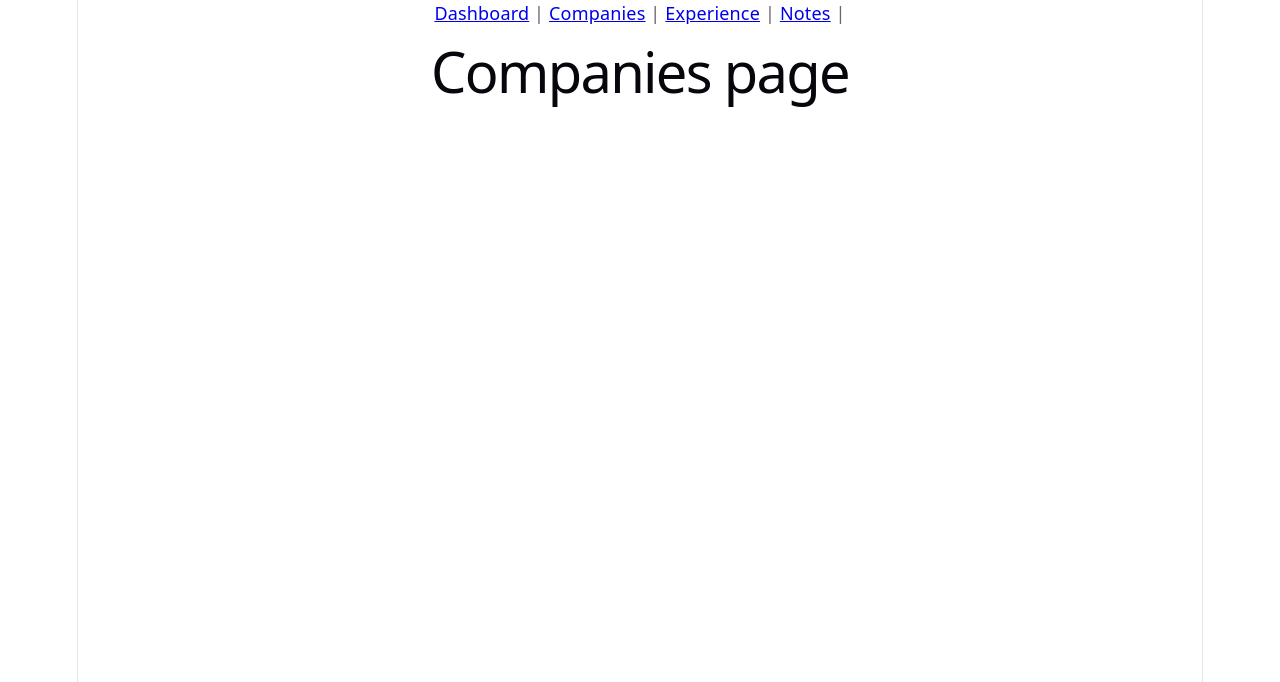
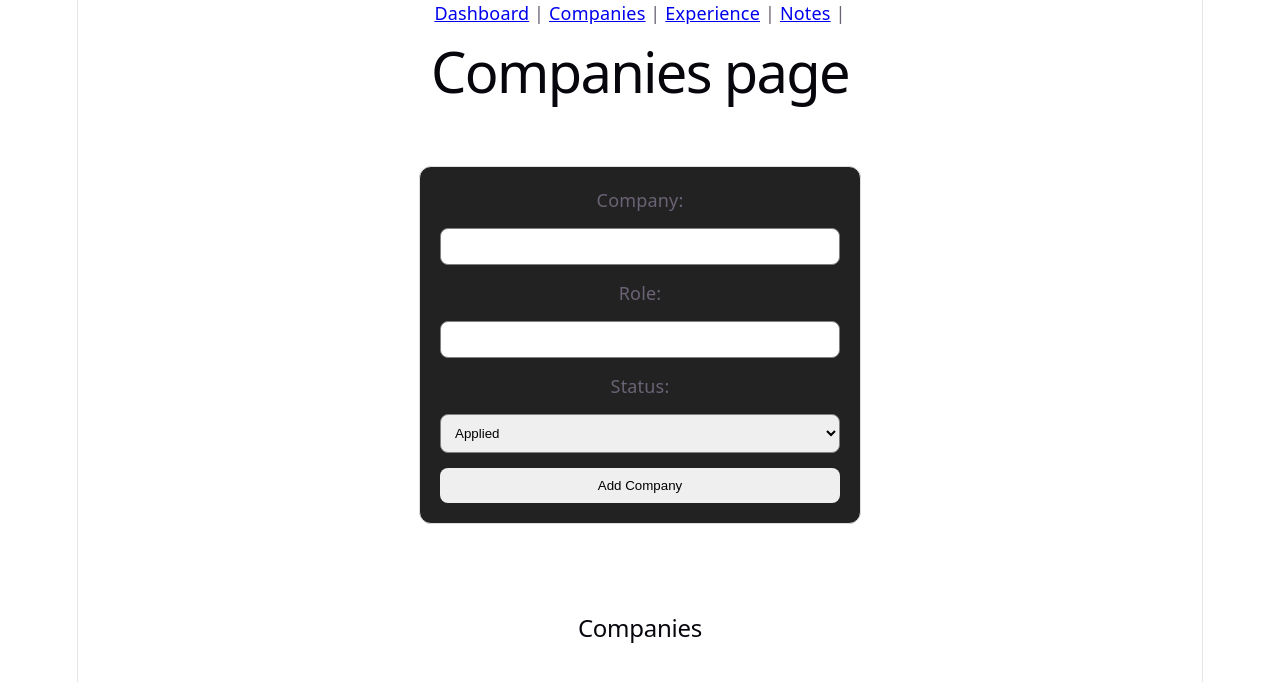
Before and after one commit to manideep-2212/interview-journal, a React app: page /companies in a window 1280 px wide. Shown: the top 682 px of the page. Built offline with nearby package versions, Linux system fonts and the light colour scheme; the HTML template or start-up script is replaced by a standard one.

Commit message:
Created a form in companies page

```diff
--- a/src/pages/Companies.jsx
+++ b/src/pages/Companies.jsx
@@ -1,6 +1,61 @@
+import {useState} from "react";
+import "./companies.css"
 function Companies(){
+    const [company,setCompany] = useState("");
+    const [role,setRole] = useState("");
+    const [status,setStatus] = useState("Applied");
+    const [companies,setCompanies] = useState([]);
+function addCompany(){
+     if (company.trim() === "" || role.trim() === "") {
+        alert("Please fill all fields.");
+        return;
+    }
+    setCompanies(
+        [...companies,{
+            company,
+            role,
+            status
+        }
+    ]);
+    setCompany("");
+    setRole("");
+    setStatus("Applied");
+}
     return(
-        <h1>Companies page</h1>
+        <>
+            <h1>Companies page</h1>
+        <div className="box1">
+            <div className="CompanyForm">
+                <label>Company:</label>
+                <input type="text"
+                value ={company}
+                onChange={(e)=>setCompany(e.target.value)}/>
+                <label>Role:</label>
+                <input type="text"
+                value ={role}
+                onChange={(e)=>setRole(e.target.value)}/>
+                <label>Status:</label>
+                <select value={status}
+                onChange={(e)=>setStatus(e.target.value)}>
+                    <option>Applied</option>
+                    <option>Interview</option>
+                    <option>Rejected</option>
+                    <option>Offer</option>
+                </select>
+                <button onClick={addCompany}>Add Company</button>
+            </div>
+            <div className="companyList">
+                 <h2>Companies</h2>
+                    {companies.map((item,index)=>(
+                        <div key={index} className="companyCard">
+                            <h3>{item.company}</h3>
+                            <p>{item.role}</p>
+                            <p>{item.status}</p>
+                        </div>
+                    ))}
+            </div>
+        </div>
+        </>
     );
 }
 export default Companies;
--- /dev/null
+++ b/src/pages/companies.css
@@ -0,0 +1,62 @@
+.box1{
+    width: 900px;
+    margin: 30px auto;
+    display: flex;
+    flex-direction: column;
+    align-items: center;
+    gap: 30px;
+}
+
+.CompanyForm{
+    display: flex;
+    flex-direction: column;
+    gap: 15px;
+    margin: 20px;
+    width: 400px;
+    padding: 20px;
+
+    border: 1px solid #ddd;
+    border-radius: 12px;
+
+    background: #222;   /* optional */
+}
+
+.CompanyForm input,
+.CompanyForm select{
+
+    padding: 10px;
+
+    border-radius: 8px;
+
+    border:1px solid gray;
+}
+
+.CompanyForm button{
+
+    padding:10px;
+
+    cursor:pointer;
+
+    border:none;
+
+    border-radius:8px;
+}
+.companyList{
+
+    margin-top:40px;
+
+    display:flex;
+
+    flex-direction:column;
+
+    gap:20px;
+}
+.companyCard{
+ width: 400px;
+    padding: 15px;
+
+    border: 1px solid #ddd;
+    border-radius: 10px;
+
+    text-align: left;
+}
```
